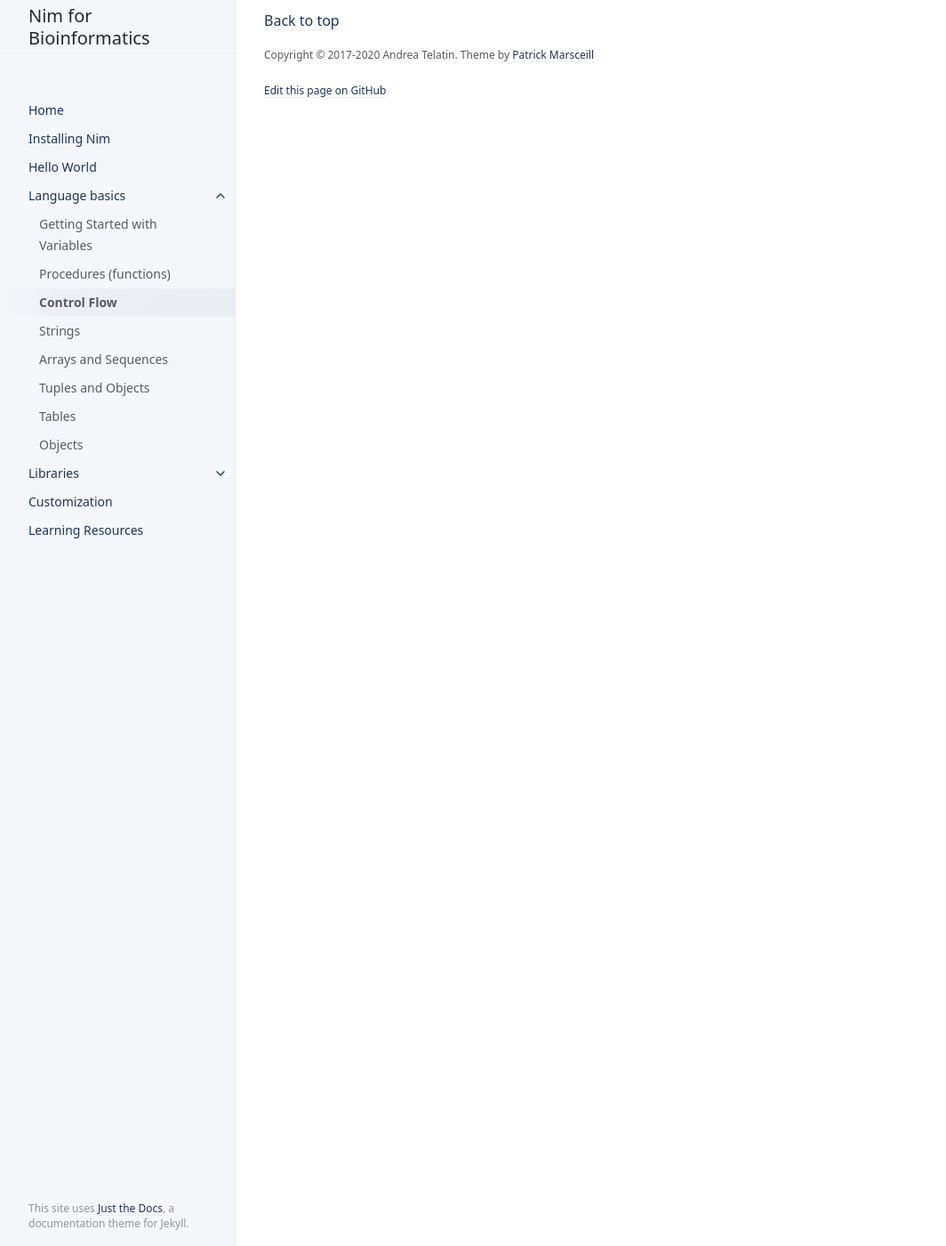
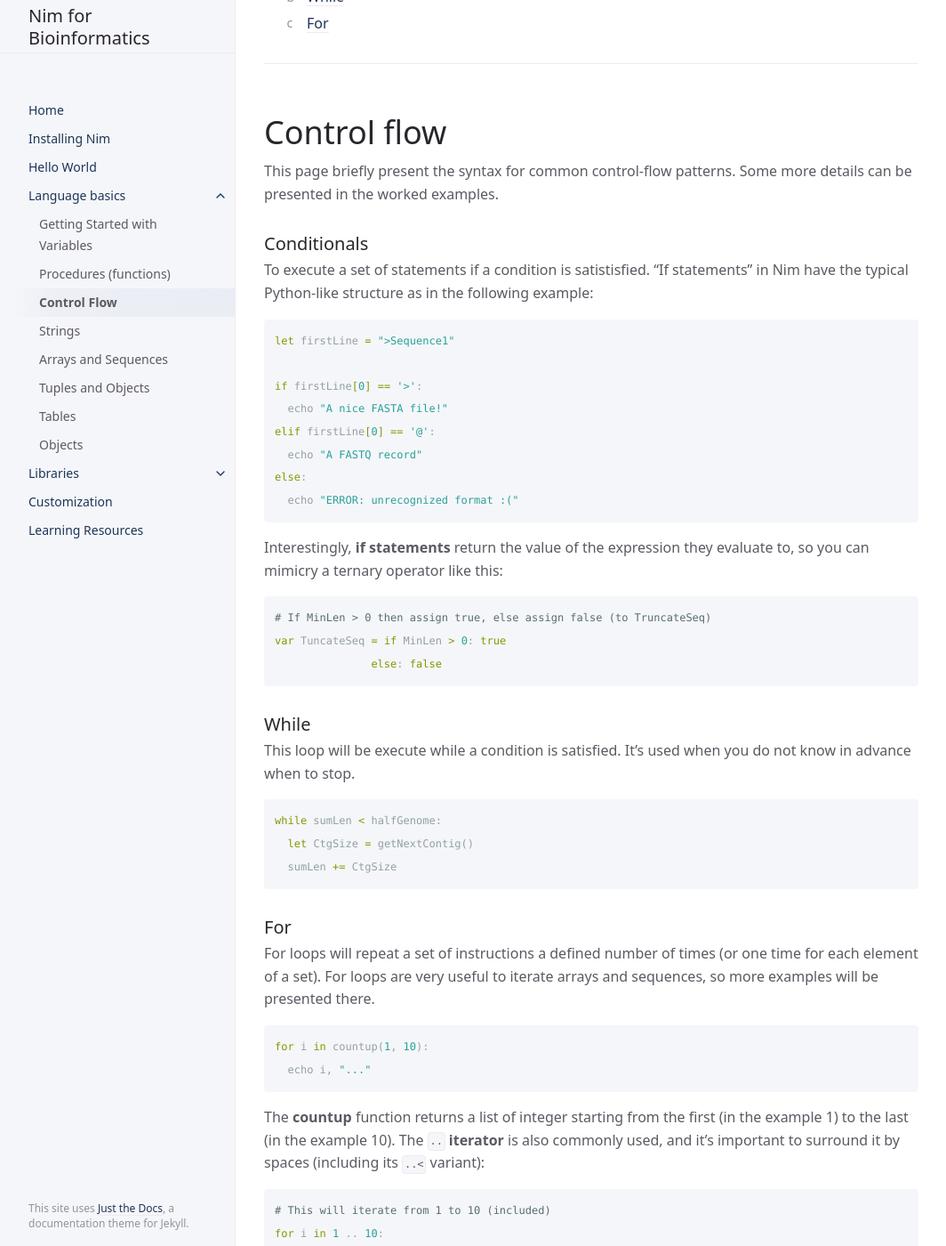
Before and after one commit to telatin/nim-for-bioinformatics, a Jekyll site: the page built from docs/language-basics/3-control-flow.md, in a window 1280 px wide and 1400 px high, scrolled down 270 px. Shown: the whole window at 89% size, without its empty margins (107-1171 px from the left). Built offline with Jekyll 4.4.1, drawn with Linux system fonts in a browser that asks for light colours; some of the changed text lies outside the part shown.

Commit message:
basics-content

````diff
--- a/docs/language-basics/3-control-flow.md
+++ b/docs/language-basics/3-control-flow.md
@@ -15,3 +15,66 @@ nav_order: 4
 {:toc}
 
 ---
+
+# Control flow
+
+This page briefly present the syntax for common control-flow patterns.
+Some more details can be presented in the worked examples.
+
+## Conditionals
+To execute a set of statements if a condition is satistisfied. "If statements" in Nim have the typical Python-like structure as in the following example:
+
+```nim
+let firstLine = ">Sequence1"
+
+if firstLine[0] == '>':
+  echo "A nice FASTA file!"
+elif firstLine[0] == '@':
+  echo "A FASTQ record"
+else:
+  echo "ERROR: unrecognized format :("
+```
+
+Interestingly, **if statements** return the value of the expression they evaluate to,
+so you can mimicry a ternary operator like this:
+
+```nim
+# If MinLen > 0 then assign true, else assign false (to TruncateSeq)
+var TuncateSeq = if MinLen > 0: true
+               else: false
+```
+
+## While
+
+This loop will be execute while a condition is satisfied.
+It's used when you do not know in advance when to stop.
+
+```nim
+while sumLen < halfGenome:
+  let CtgSize = getNextContig()
+  sumLen += CtgSize
+```
+
+## For
+For loops will repeat a set of instructions a defined number of times
+(or one time for each element of a set).
+For loops are very useful to iterate arrays and sequences,
+so more examples will be presented there.
+
+```nim
+for i in countup(1, 10):
+  echo i, "..."
+```
+
+The **countup** function returns a list of integer starting from the first (in the example 1) to the last (in the example 10).
+The `..` **iterator** is also commonly used, and it's important to surround it by spaces (including its `..<` variant):
+
+```nim
+# This will iterate from 1 to 10 (included)
+for i in 1 .. 10:
+  echo "inclusive: ", i
+
+# This will iterate from 1 to 9 (included)
+for i in 1 ..< 10:
+  echo "exclusive: ", i
+```
````
Also changed, not shown: docs/language-basics/1-variables.md (+2 -0 lines), docs/language-basics/2-procedures.md (+54 -0 lines), docs/language-basics/4-strings.md (+49 -0 lines).
